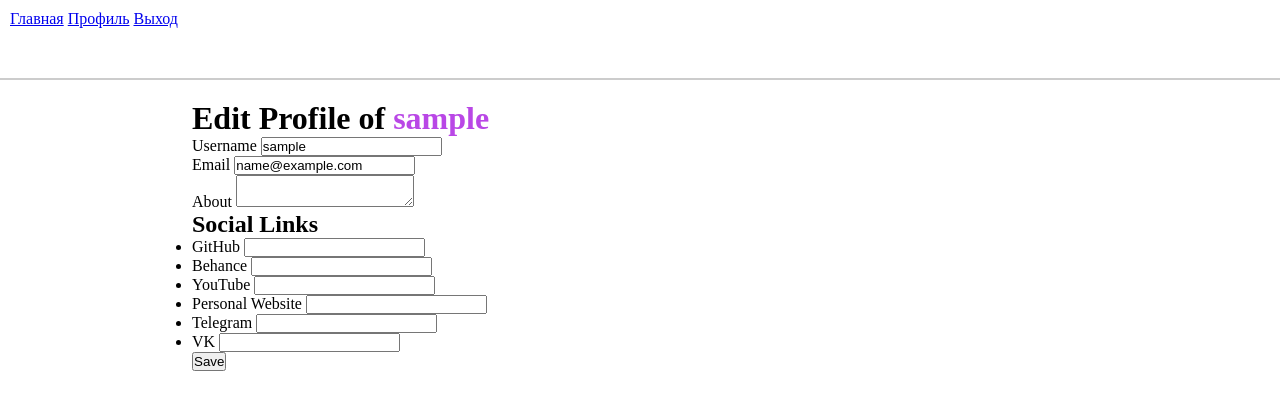
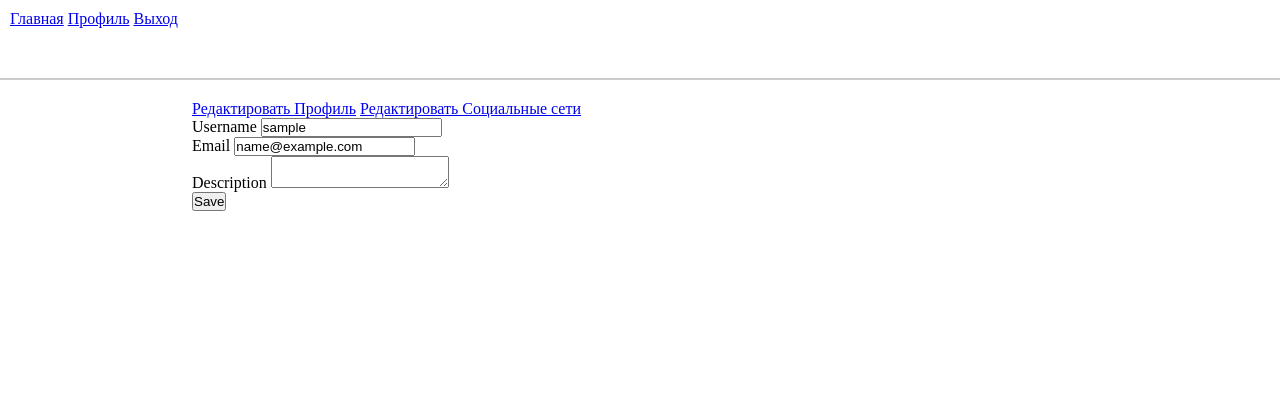
Before and after one commit to vyacheslavtrip/team_finder, a Flask app: page /profile/edit in a window 1280 px wide. Shown: the top 410 px of the page. Run offline with Flask 3, Linux system fonts and the light colour scheme; the visitor is signed in with stand-in values (Sample User, id 1); data comes from the database, SQL or seed files in the repository.

Commit message:
refactor(user): split edit profile routes, add error handling & templates

```diff
--- a/app/__init__.py
+++ b/app/__init__.py
@@ -2,7 +2,7 @@ from flask import Flask
 
 from .config import Config
 from .extensions import db, migrate, login_manager
-from .routes import main, user, auth
+from .routes import main, user_bp, auth_bp
 from .models import User
 
 def create_app():
@@ -20,7 +20,7 @@ def create_app():
         return User.query.get(int(user_id))
 
     app.register_blueprint(main)
-    app.register_blueprint(user)
-    app.register_blueprint(auth, url_prefix='/auth')
+    app.register_blueprint(user_bp)
+    app.register_blueprint(auth_bp, url_prefix='/auth')
 
     return app
--- a/app/forms/__init__.py
+++ b/app/forms/__init__.py
@@ -1,2 +1,2 @@
 from .auth_forms import LoginForm, RegisterForm
-from .user_forms import ProfileForm
+from .user_forms import ProfileFormBasic, ProfileFormSocial
--- a/app/forms/user_forms.py
+++ b/app/forms/user_forms.py
@@ -3,11 +3,16 @@ from wtforms import StringField, SubmitField, TextAreaField, URLField
 from wtforms.validators import DataRequired, Email, Optional, URL
 from app.models import SOCIAL_LINKS
 
-class ProfileForm(FlaskForm):
+
+class ProfileFormBasic(FlaskForm):
     username = StringField('Username', validators=[DataRequired()])
     email = StringField('Email', validators=[DataRequired(), Email()])
     description = TextAreaField('Description', validators=[Optional()])
 
+    submit = SubmitField('Save')
+
+
+class ProfileFormSocial(FlaskForm):
     link_fields = {}
     for field_name, label in SOCIAL_LINKS.items():
         link_fields[field_name] = URLField(label, validators=[Optional(), URL()])
--- a/app/routes/__init__.py
+++ b/app/routes/__init__.py
@@ -1,3 +1,3 @@
 from .main import main
-from .user import user
-from .auth import auth
+from .user_bp import user_bp
+from .auth_bp import auth_bp
--- a/app/routes/user.py
+++ /dev/null
@@ -1,71 +0,0 @@
-from flask import Blueprint, render_template, redirect, url_for, request
-from flask_login import login_required, current_user
-
-from app.extensions import db
-from app.models import User, Profile, SOCIAL_LINKS
-from app.forms import ProfileForm
-
-user = Blueprint('user', __name__)
-
-@login_required
-@user.route('/profile/<int:user_id>')
-def profile(user_id):
-    user_data = User.query.get_or_404(user_id)
-
-    profile_data = Profile.query.filter_by(user_id=user_id).first()
-
-    social_links = {}
-    if profile_data:
-        for field_name, label in SOCIAL_LINKS.items():
-            social_links[field_name] = getattr(profile_data, field_name, None)
-
-    return render_template('user/profile.html', title='Profile', user=user_data, SOCIAL_LINKS=SOCIAL_LINKS, social_links=social_links)
-
-
-@login_required
-@user.route('/profile/edit', methods=['GET', 'POST'])
-def edit_profile():
-    form = ProfileForm()
-
-    user_data = User.query.filter_by(id=current_user.id).first()
-    profile_data = Profile.query.filter_by(user_id=current_user.id).first()
-
-    social_links_data = {}
-
-    if request.method == 'GET':
-        form.username.data = user_data.username
-        form.email.data = user_data.email
-
-        if profile_data:
-            form.description.data = profile_data.description
-
-            # Собираем социальные ссылки в словарь
-            for field_name in SOCIAL_LINKS.keys():
-                link_value = getattr(profile_data, field_name, '')
-                social_links_data[field_name] = link_value  # Если нет значения, передаем пустую строку
-                getattr(form, field_name).data = link_value
-
-    if form.validate_on_submit():
-        if user_data:
-            user_data.username = form.username.data
-            user_data.email = form.email.data
-
-        if profile_data:
-            profile_data.description = form.description.data
-
-            for field_name in SOCIAL_LINKS.keys():
-                setattr(profile_data, field_name, getattr(form, field_name).data)
-        else:
-            new_profile = Profile(
-                description=form.description.data,
-                user_id=current_user.id,
-                **{field_name: getattr(form, field_name).data for field_name in SOCIAL_LINKS.keys()}
-            )
-
-            db.session.add(new_profile)
-
-        db.session.commit()
-
-        return redirect(url_for('user.profile', user_id=current_user.id))
-
-    return render_template('user/edit_profile.html', form=form, social_links_data=social_links_data, SOCIAL_LINKS=SOCIAL_LINKS, user=user_data)
--- /dev/null
+++ b/app/routes/user_bp.py
@@ -0,0 +1,123 @@
+from flask import (Blueprint, render_template, redirect, url_for,
+                   request, flash, current_app)
+from flask_login import login_required, current_user
+
+from app.extensions import db
+from app.models import User, Profile, SOCIAL_LINKS
+from app.forms.user_forms import ProfileFormBasic, ProfileFormSocial
+
+user_bp = Blueprint('user', __name__)
+
+def get_user_social_links(profile_data):
+    social_links = {
+        field_name: getattr(profile_data, field_name, None)
+        for field_name in SOCIAL_LINKS.keys()
+    }
+    return social_links
+
+
+@login_required
+@user_bp.route('/profile/<int:user_id>')
+def profile(user_id):
+    user_data = User.query.get_or_404(user_id)
+    social_links = get_user_social_links(user_data.profile)
+
+    return render_template('user/profile.html', title='Profile',
+                            user=user_data, SOCIAL_LINKS=SOCIAL_LINKS, social_links=social_links)
+
+
+@login_required
+@user_bp.route('/profile/edit', methods=['GET', 'POST'])
+def edit_profile():
+    form = ProfileFormBasic()
+
+    user_data = User.query.filter_by(id=current_user.id).first()
+    profile_data = user_data.profile
+
+    if request.method == 'GET':
+        try:
+            form.username.data = user_data.username
+            form.email.data = user_data.email
+            form.description.data = profile_data.description if profile_data else ""
+
+        except Exception as e:
+            flash("Произошла ошибка при загрузке данных. Попробуйте снова.", "error")
+            current_app.logger.error(f"Error during profile data loading: {e}")
+            return redirect(url_for('user.profile', user_id=current_user.id))
+
+    if form.validate_on_submit():
+        try:
+            changes_made = False
+
+            if user_data.username != form.username.data:
+                user_data.username = form.username.data
+                changes_made = True
+
+            if user_data.email != form.email.data:
+                user_data.email = form.email.data
+                changes_made = True
+
+            if profile_data:
+                if profile_data.description != form.description.data:
+                    profile_data.description = form.description.data
+                    changes_made = True
+
+            if changes_made:
+                db.session.commit()
+                flash("Изменения успешно сохранены.", "success")
+
+            return redirect(url_for('user.profile', user_id=current_user.id))
+
+        except Exception as e:
+            flash("Произошла ошибка при сохранении данных. Попробуйте снова.", "error")
+            current_app.logger.error(f"Error during profile data saving: {e}")
+            return redirect(url_for('user.edit_profile'))
+
+    return render_template('user/edit_profile.html', title='Edit Profile',
+                            form=form, SOCIAL_LINKS=SOCIAL_LINKS, user=user_data)
+
+
+@login_required
+@user_bp.route('/profile/edit/social_links', methods=['GET', 'POST'])
+def edit_social_links():
+    form = ProfileFormSocial()
+
+    profile_data = Profile.query.filter_by(user_id=current_user.id).first()
+    social_links = get_user_social_links(profile_data)
+
+    if request.method == 'GET':
+        try:
+            for field_name in SOCIAL_LINKS.keys():
+                link_value = social_links.get(field_name, '')
+                getattr(form, field_name).data = link_value
+
+        except Exception as e:
+            flash("Произошла ошибка при загрузке данных. Попробуйте снова.", "error")
+            current_app.logger.error(f"Error during social links data loading: {e}")
+            return redirect(url_for('user.profile', user_id=current_user.id))
+
+    if form.validate_on_submit():
+        try:
+            changes_made = False
+
+            for field_name in SOCIAL_LINKS.keys():
+                current_value = getattr(profile_data, field_name)
+                new_value = getattr(form, field_name).data or None
+
+                if current_value != new_value:
+                    setattr(profile_data, field_name, new_value)
+                    changes_made = True
+
+            if changes_made:
+                db.session.commit()
+                flash("Социальные ссылки успешно обновлены.", "success")
+
+            return redirect(url_for('user.profile', user_id=current_user.id))
+
+        except Exception as e:
+            flash("Произошла ошибка при сохранении данных. Попробуйте снова.", "error")
+            current_app.logger.error(f"Error during saving social links: {e}")
+            return redirect(url_for('user.social_links'))
+
+    return render_template('user/edit_social_links.html', title='Edit Social Links',
+                           form=form, social_links=social_links, SOCIAL_LINKS=SOCIAL_LINKS)
--- /dev/null
+++ b/app/templates/edit_links_layout.html
@@ -0,0 +1,6 @@
+<div>
+    <nav>
+        <a href="{{ url_for('user.edit_profile') }}">Редактировать Профиль</a>
+        <a href="{{ url_for('user.edit_social_links') }}">Редактировать Социальные сети</a>
+    </nav>
+</div>
--- a/app/templates/layout.html
+++ b/app/templates/layout.html
@@ -9,16 +9,6 @@
 </head>
 
 <body>
-    {% with messages = get_flashed_messages(with_categories=true) %}
-    {% if messages %}
-    <ul>
-        {% for category, message in messages %}
-        <li class="{{ category }}">{{ message }}</li>
-        {% endfor %}
-    </ul>
-    {% endif %}
-    {% endwith %}
-
     {% block header %}
     <header class="header-container">
         <nav class="header-nav">
@@ -34,6 +24,16 @@
     {% endblock %}
 
     <main class="main-container">
+        {% with messages = get_flashed_messages(with_categories=true) %}
+        {% if messages %}
+        <ul class="flashes">
+            {% for category, message in messages %}
+            <li class="{{ category }}">{{ message }}</li>
+            {% endfor %}
+        </ul>
+        {% endif %}
+        {% endwith %}
+
         {% block content %}{% endblock %}
     </main>
 
--- a/app/templates/main/user_card.html
+++ b/app/templates/main/user_card.html
@@ -2,6 +2,8 @@
     <div class="user_card-container">
         <span style="color:rgb(185, 71, 230)">{{ user.username }}</span>
         <p>Email: {{ user.email }}</p>
+        {% if user.profile.description %}
         <p>{{ user.profile.description }}</p>
+        {% endif %}
     </div>
 </a>
--- a/app/templates/user/edit_profile.html
+++ b/app/templates/user/edit_profile.html
@@ -1,53 +1,42 @@
 {% extends 'layout.html' %}
 
 {% block content %}
+<div class="edit-container">
+    {% include 'edit_links_layout.html' %}
 
-<h1>Edit Profile of <span style="color:rgb(185, 71, 230)">{{ user.username }}</span></h1>
-
+    <div class="edit-forms-container">
         <form method="POST">
             {{ form.hidden_tag() }}
 
-    <div class="form-group">
-        <label for="username">Username</label>
-        {{ form.username(class="form-control") }}
+            <div>
+                {{ form.username.label() }}
+                {{ form.username() }}
+
                 {% for error in form.username.errors %}
                 <div class="error">{{ error }}</div>
                 {% endfor %}
             </div>
 
-    <div class="form-group">
-        <label for="email">Email</label>
-        {{ form.email(class="form-control") }}
+            <div>
+                {{ form.email.label() }}
+                {{ form.email() }}
+
                 {% for error in form.email.errors %}
                 <div class="error">{{ error }}</div>
                 {% endfor %}
             </div>
 
-    <div class="form-group">
-        <label for="description">About</label>
-        {{ form.description(class="form-control") }}
+            <div>
+                {{ form.description.label() }}
+                {{ form.description() }}
+
                 {% for error in form.description.errors %}
                 <div class="error">{{ error }}</div>
                 {% endfor %}
             </div>
 
-    <h2>Social Links</h2>
-    <ul>
-        {% for field_name, label in SOCIAL_LINKS.items() %}
-        <li class="form-group">
-            <label for="{{ field_name }}">{{ label }}</label>
-            <input type="text" name="{{ field_name }}"
-                value="{{ form[field_name].data if form[field_name].data else '' }}" class="form-control">
-            {% if form[field_name].errors %}
-            {% for error in form[field_name].errors %}
-            <div class="error">{{ error }}</div>
-            {% endfor %}
-            {% endif %}
-        </li>
-        {% endfor %}
-    </ul>
-
-    {{ form.submit(class="btn btn-primary") }}
+            {{ form.submit() }}
         </form>
-
+    </div>
+</div>
 {% endblock %}
--- a/app/templates/user/profile.html
+++ b/app/templates/user/profile.html
@@ -9,10 +9,11 @@
 <p>About: {{ user.profile.description }}</p>
 {% endif %}
 
+{% if social_links and (social_links.values() | select('string') | list) %}
 <h2>Social Links</h2>
 <ul>
     {% for field_name, label in SOCIAL_LINKS.items() %}
-    {% set link = social_links[field_name] %}
+    {% set link = social_links.get(field_name) %}
     {% if link %}
     <li>
         <strong>{{ label }}:</strong>
@@ -21,6 +22,7 @@
     {% endif %}
     {% endfor %}
 </ul>
+{% endif %}
 
 {% if user.id == current_user.id %}
 <a href="{{ url_for('user.edit_profile') }}">Изменить профиль</a>
```
Also changed, not shown: app/routes/auth_bp.py (renamed from app/routes/auth.py, +12 -5 lines), app/templates/user/edit_social_links.html (added, +26 -0 lines). Lines whose indentation alone changed are shown as unchanged.
